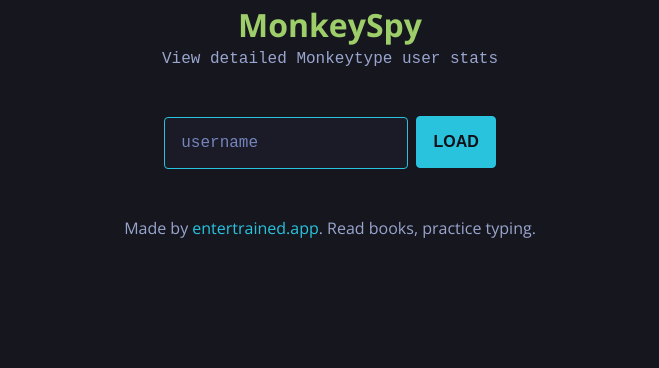
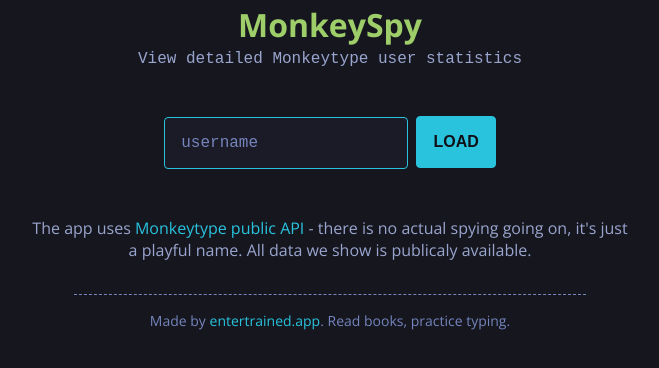
Before and after one commit to entertrained/monkeyspy, a website: page index.html in a window 1280 px wide. Shown: the part 114-482 px from the top of the page, without its empty margins (310-969 px from the left). Drawn offline with nearby package versions, Linux system fonts and the light colour scheme; a web font is replaced by a local one.

Commit message:
Added nte about using public api

```diff
--- a/index.css
+++ b/index.css
@@ -203,6 +203,19 @@
 footer {
   padding: 2rem 1rem;
   margin-bottom: 1rem;
+  max-width: 40rem;
+  margin: auto;
+  line-height: 1.4;
+}
+
+footer > hr {
+  border-top: dashed 1px var(--color-fg-lc);
+  margin: 2rem 3rem 1rem;
+}
+
+footer .made-by {
+  color: var(--color-fg-lc);
+  font-size: 0.875rem;
 }
 
 @media screen and (max-width: 54rem) {
--- a/index.html
+++ b/index.html
@@ -42,7 +42,7 @@
         <img src="/favicon.svg" />
         <h1>MonkeySpy</h1>
       </a>
-      <p>View detailed Monkeytype user stats</p>
+      <p>View detailed Monkeytype user statistics</p>
     </header>
 
     <form id="form">
@@ -60,7 +60,9 @@
     <main></main>
 
     <footer>
-      <p>
+      <p>The app uses <a href="https://api.monkeytype.com/docs" target="_blank">Monkeytype public API</a> - there is no actual spying going on, it's just a playful name. All data we show is publicaly available.</p>
+      <hr>
+      <p class="made-by">
         Made by <a href="https://entertrained.app/">entertrained.app</a>. Read
         books, practice typing.
       </p>
```
